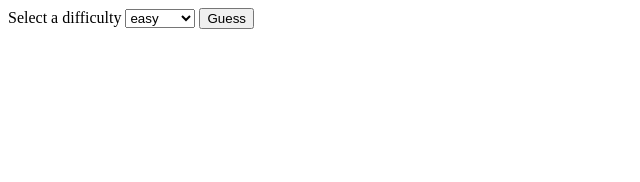
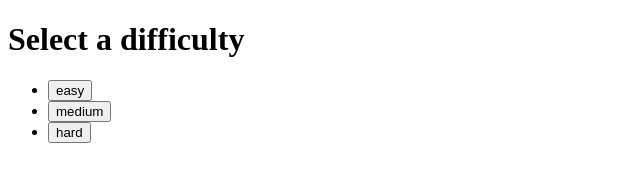
Before and after one commit to MohamedAzizBellaaj/Web-Development-Lab, a plain HTML site: page Atelier JS/Ex 1/Ex 1.html in a window 1280 px wide. Shown: the whole page, without its empty margins (0-640 px from the left). Drawn offline with Linux system fonts and the light colour scheme.

Commit message:
2ème Rectification Ex 1

```diff
--- a/Atelier JS/Ex 1/Ex 1.html
+++ b/Atelier JS/Ex 1/Ex 1.html
@@ -7,17 +7,12 @@
     <title>Document</title>
   </head>
   <body>
-    <label for="difficulty">Select a difficulty</label>
-    <select
-      name="difficulty
-    "
-      id="difficulty"
-    >
-      <option value="easy">easy</option>
-      <option value="medium">medium</option>
-      <option value="hard">hard</option>
-    </select>
-    <button type="submit" id="guess">Guess</button>
+    <h1>Select a difficulty</h1>
+    <ul>
+    <li><button type="submit" id="guess1">easy</button></li>
+    <li><button type="submit" id="guess2">medium</button></li>
+    <li><button type="submit" id="guess3">hard</button></li>
+    </ul>
     <script src="./script.js"></script>
   </body>
 </html>
--- a/Atelier JS/Ex 1/script.js
+++ b/Atelier JS/Ex 1/script.js
@@ -1,9 +1,6 @@
-const guess = document.querySelector("button");
-const difficulty = document.querySelector("select");
-guess.addEventListener("click", playGame);
-
-function playGame() {
-  const level = difficulty.value;
+const ul = document.querySelector("ul");
+ul.addEventListener("click", (e) => {
+  const level = e.target.innerText;
   switch (level) {
     case "easy":
       gameInstance(10);
@@ -12,7 +9,7 @@ function playGame() {
     case "hard":
       gameInstance(20);
   }
-}
+});
 
 function gameInstance(maxNumber) {
   let reponse = window.prompt("Guess a number");
@@ -22,8 +19,8 @@ function gameInstance(maxNumber) {
   }
   if (x == reponse) {
     alert("You have won !");
-    reponse = window.close();
   }
+  ul.removeEventListener();
 }
 function getRandomFrom0ToMax(max) {
   return Math.floor(Math.random() * (max + 1));
```
